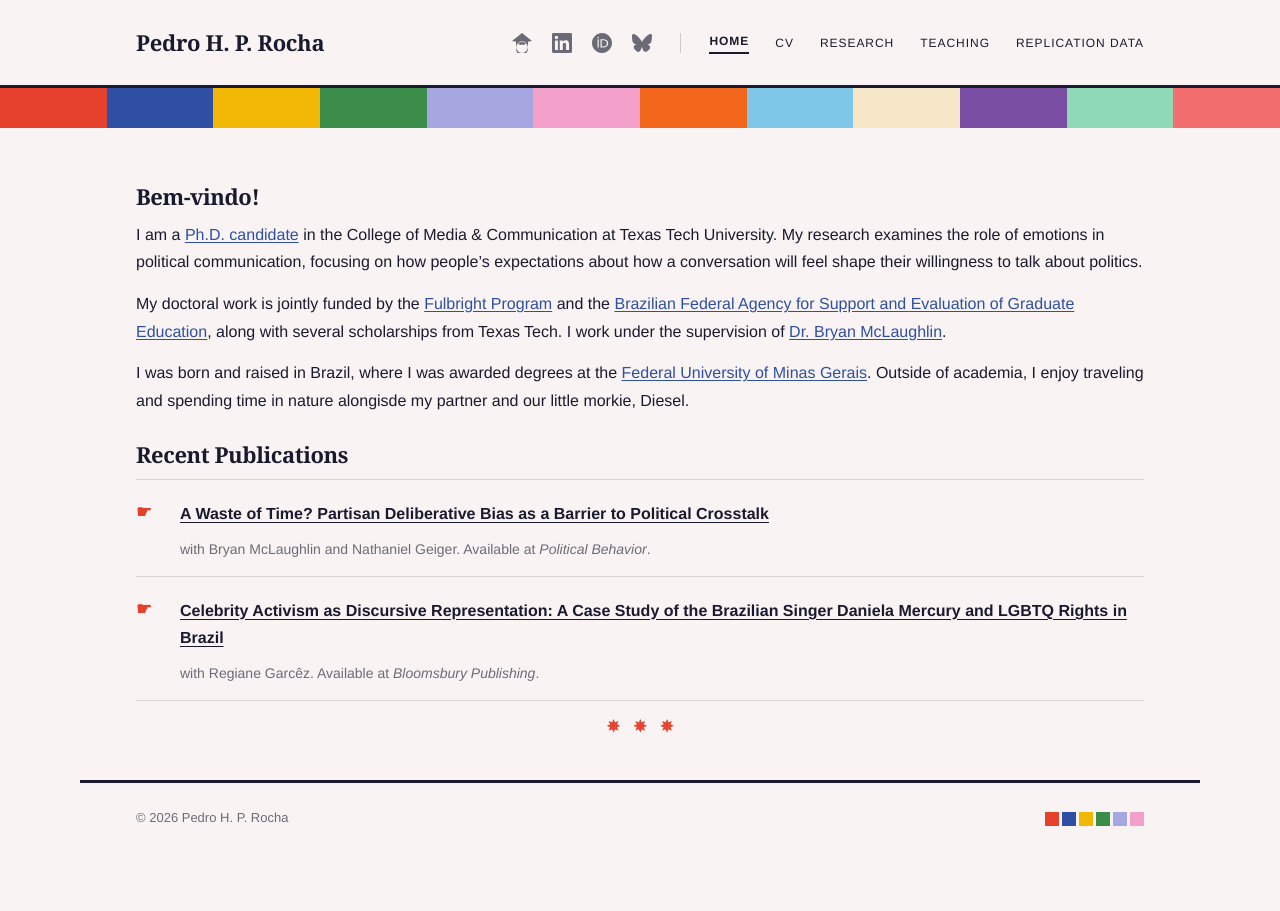
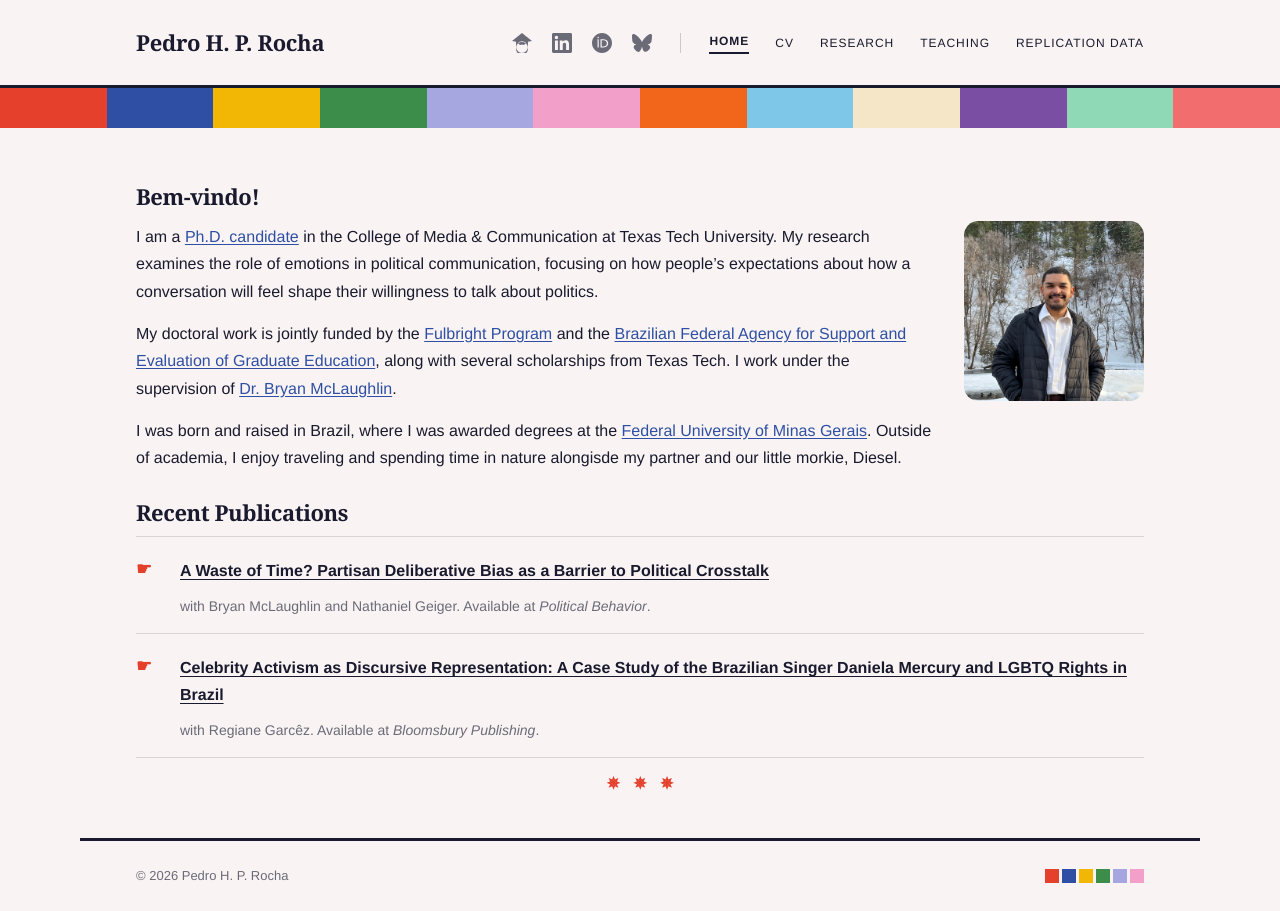
Before and after one commit to pedrohprocha/pedrohprocha.github.io, a Jekyll site: the page built from index.md, in a window 1280 px wide. Built offline with Jekyll 4.4.1, drawn with Linux system fonts in a browser that asks for light colours; some web fonts are replaced.

Commit message:
Add floated headshot to homepage bio, right-aligned after Bem-vindo
Co-Authored-By: Claude Sonnet 4.6 <noreply@anthropic.com>

```diff
--- a/assets/css/main.css
+++ b/assets/css/main.css
@@ -214,6 +214,19 @@ p { margin-bottom: 1rem; }
 /* ── Homepage hero ─────────────────────────────────────────────────── */
 .hero {
     padding: 1.75rem var(--h-pad) 2rem;
+}
+
+.bio-headshot {
+    float: right;
+    width: 180px;
+    height: 180px;
+    object-fit: cover;
+    border-radius: 8%;
+    margin: 0 0 1.25rem 2rem;
+}
+
+.hero-bio {
+    display: flow-root;
 }
 
 
--- a/index.md
+++ b/index.md
@@ -4,6 +4,8 @@ title: Home 𐫱 Pedro H. P. Rocha
 description: "Pedro H. P. Rocha is a Ph.D. candidate and Fulbright fellow at Texas Tech University."
 ---
 ## Bem-vindo!
+
+<img src="{{ '/assets/headshot_2.jpeg' | relative_url }}" alt="Photo of Pedro H. P. Rocha" class="bio-headshot">
 
 I am a [Ph.D. candidate](https://www.depts.ttu.edu/comc/faculty/faculty/procha.php) in the College of Media & Communication at Texas Tech University. My research examines the role of emotions in political communication, focusing on how people's expectations about how a conversation will feel shape their willingness to talk about politics.
 
```
